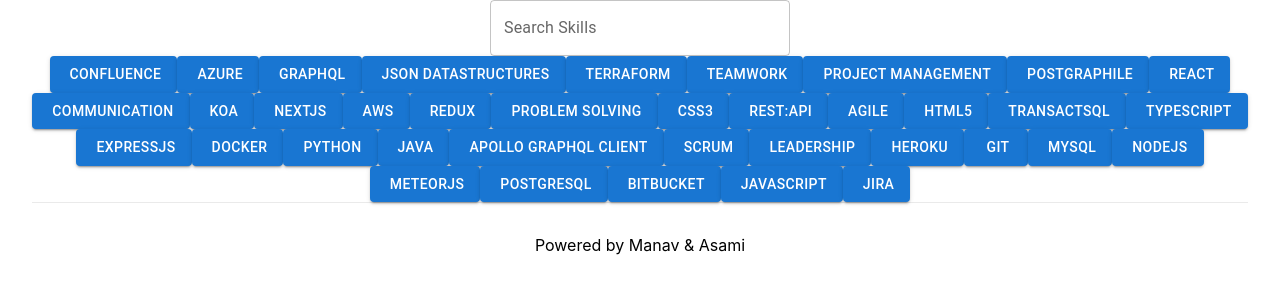
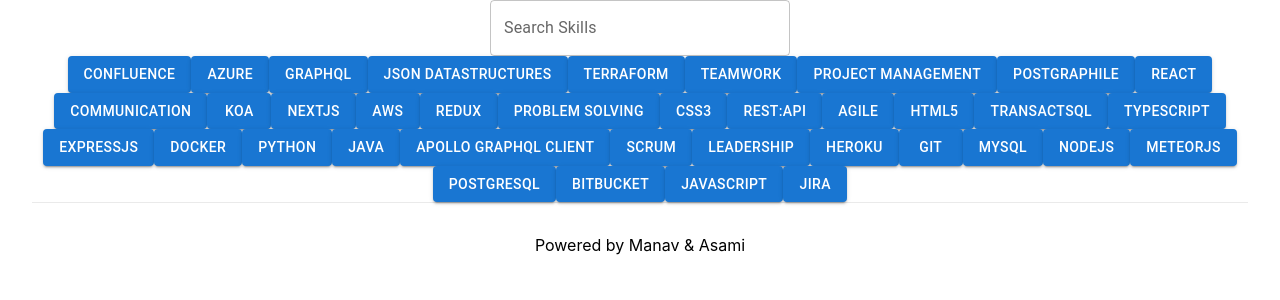
Before and after one commit to manavda/folio, a Next.js app: page / in a window 1280 px wide. Shown: the top 300 px of the page. Built offline with nearby package versions, Linux system fonts and the light colour scheme.

Commit message:
Working animations on skills list

```diff
--- a/components/SkillButton.tsx
+++ b/components/SkillButton.tsx
@@ -14,15 +14,7 @@
 
 const SkillButton: FC<Props> = ({ skill, onClick }) => {
   return (
-    <StyledButton
-      variant="contained"
-      startIcon={
-        <FontAwesomeIcon
-          icon="docker"
-          style={{ display: 'inline-block', margin: '5px' }}
-        />
-      }
-      onClick={onClick}>
+    <StyledButton variant="contained" onClick={onClick}>
       {skill.name}
     </StyledButton>
   )
--- a/pages/index.tsx
+++ b/pages/index.tsx
@@ -18,6 +18,17 @@
   const [filteredSkills, setFilteredSkills] = useState<UniqueSkill[]>([])
   const [filter, setFilter] = useState('')
   const [selectedSkill, setSelectedSkill] = useState<string>('')
+  useEffect(() => {
+    const close = (e: KeyboardEvent) => {
+      if (e.code === 'Escape') {
+        setSelectedSkill('')
+        setFilter('')
+      }
+    }
+    window.addEventListener('keydown', close)
+    return () => window.removeEventListener('keydown', close)
+  }, [])
+
   useEffect((): void => {
     const response = axios.post('/api/skills').then((response) => {
       const { data }: { data: Skill[] } = response
@@ -52,7 +63,10 @@
           variant="outlined"
           label="Search Skills"
           value={filter}
-          onChange={(e) => setFilter(e.target.value)}></SkillsField>
+          onChange={(e) => {
+            setFilter(e.target.value)
+            setSelectedSkill('')
+          }}></SkillsField>
       </CenterFlexContainer>
       <FlexTransitionGroup>
         {/**If a skill is selected, show that, else if a filter string is entered, show filtered list,
@@ -67,7 +81,11 @@
           ? skills
           : filteredSkills
         ).map((skill: UniqueSkill, index: number) => (
-          <CSSTransition key={index} timeout={500} classNames="item">
+          <CSSTransition
+            key={index}
+            timeout={{ enter: 500, exit: 500 }}
+            unmountOnExit
+            classNames="item">
             <SkillButton
               skill={skill}
               onClick={() => setSelectedSkill(skill.uuid)}
--- a/styles/globals.css
+++ b/styles/globals.css
@@ -21,12 +21,14 @@
 }
 .item-enter-active {
   opacity: 1;
-  transition: opacity 500ms ease-in;
+  transition: all 500ms ease-in;
 }
 .item-exit {
   opacity: 1;
+  transform: translateY(0)
 }
 .item-exit-active {
   opacity: 0;
-  transition: opacity 500ms ease-in;
+  transition: all 500ms ease-out;
+  transform: translateY(100%);
 }
```
